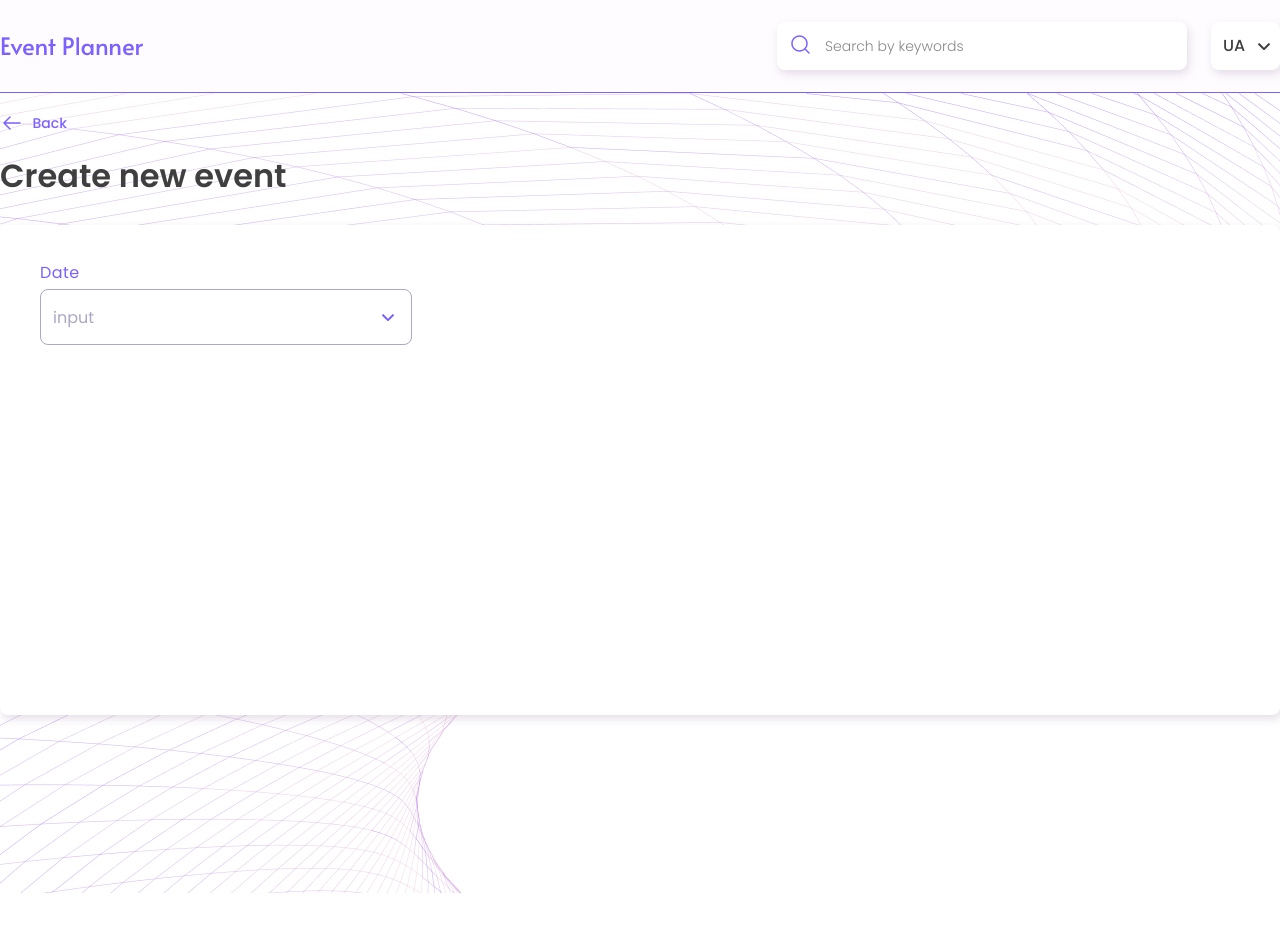
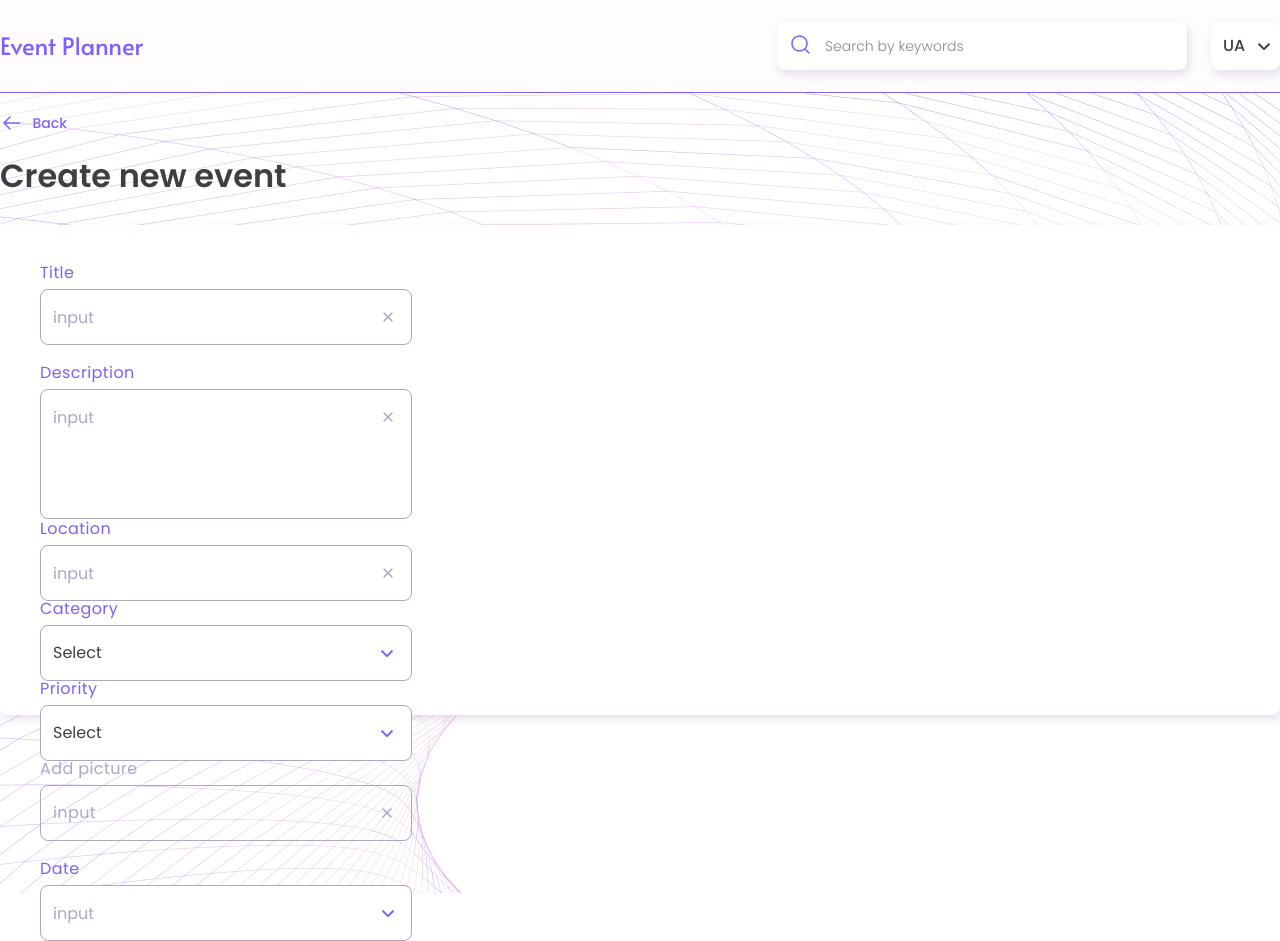
Before and after one commit to TarasIT/event-planner, a React (Create React App) app: page /event-planner/create-event in a window 1280 px wide. Before the commit the page ends 893 px from the top, so only its background shows below. Built offline with nearby package versions, Linux system fonts and the light colour scheme.

Commit message:
create event form is updated

```diff
--- a/src/components/NewEventForm/NewEventForm.tsx
+++ b/src/components/NewEventForm/NewEventForm.tsx
@@ -22,9 +22,6 @@ export const NewEventForm: FC = (): JSX.Element => {
   const handleDateChange = (e: ChangeEvent<HTMLInputElement>) => {
     setSelectedDate(e.target.value);
   };
-
-  console.log("selectedDate", selectedDate);
-  console.log("events", events);
 
   useEffect(() => {
     setEvents(parseEventsFromLS(STORAGE_KEY));
@@ -56,21 +53,13 @@ export const NewEventForm: FC = (): JSX.Element => {
 
   return (
     <CreateEventForm onSubmit={handleFormSubmit}>
-      {/* <EventTitleInput />
+      <EventTitleInput />
       <EventDescriptionInput />
       <EventLocationInput />
       <EventCategoryInput />
       <EventPriorityInput />
-      <EventImageInput /> */}
+      <EventImageInput />
       <EventDateInput />
-
-      {/* <input
-        type="date"
-        id="datePicker"
-        value={selectedDate}
-        onChange={handleDateChange}
-      />
-      <button type="submit">Submit form</button> */}
     </CreateEventForm>
   );
 };
```
